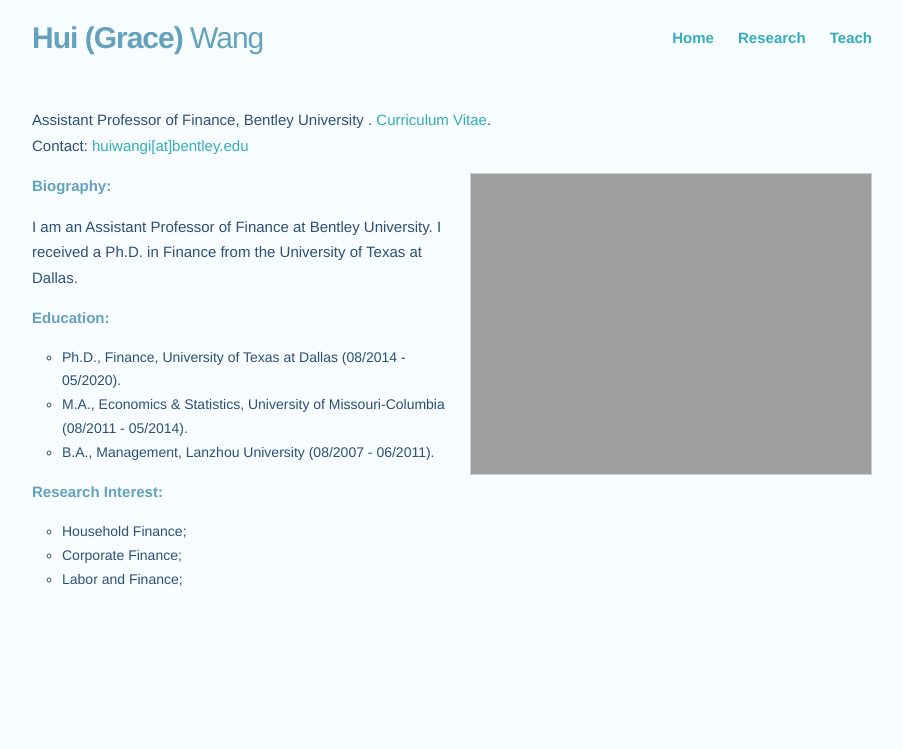
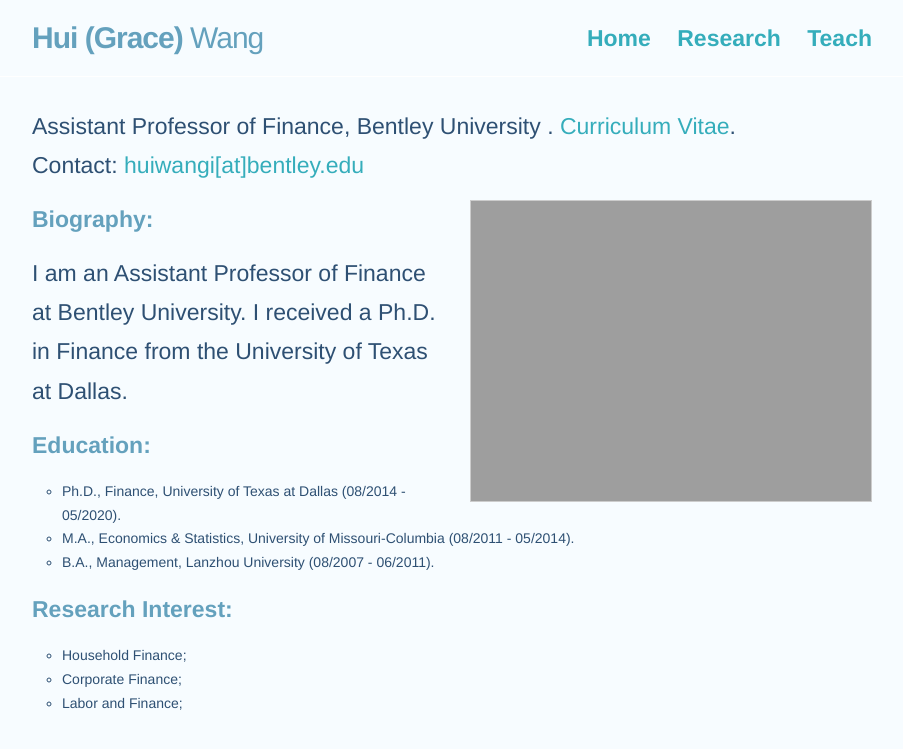
Before and after one commit to huigracewang/homepage, a Jekyll site: the page built from index.md, in a window 1280 px wide. Shown: the top 749 px of the page, without its empty margins (188-1091 px from the left). Built offline with Jekyll 4.4.1, drawn with Linux system fonts in a browser that asks for light colours.

Commit message:
Update _base.scss

```diff
--- a/_sass/_base.scss
+++ b/_sass/_base.scss
@@ -27,7 +27,7 @@ figure {
  */
 body {
   font-family: Helvetica;
-  font-size: 15px;
+  font-size: 23px;
   line-height: $base-line-height;
   font-weight: 300;
   color: $text-color;
```
